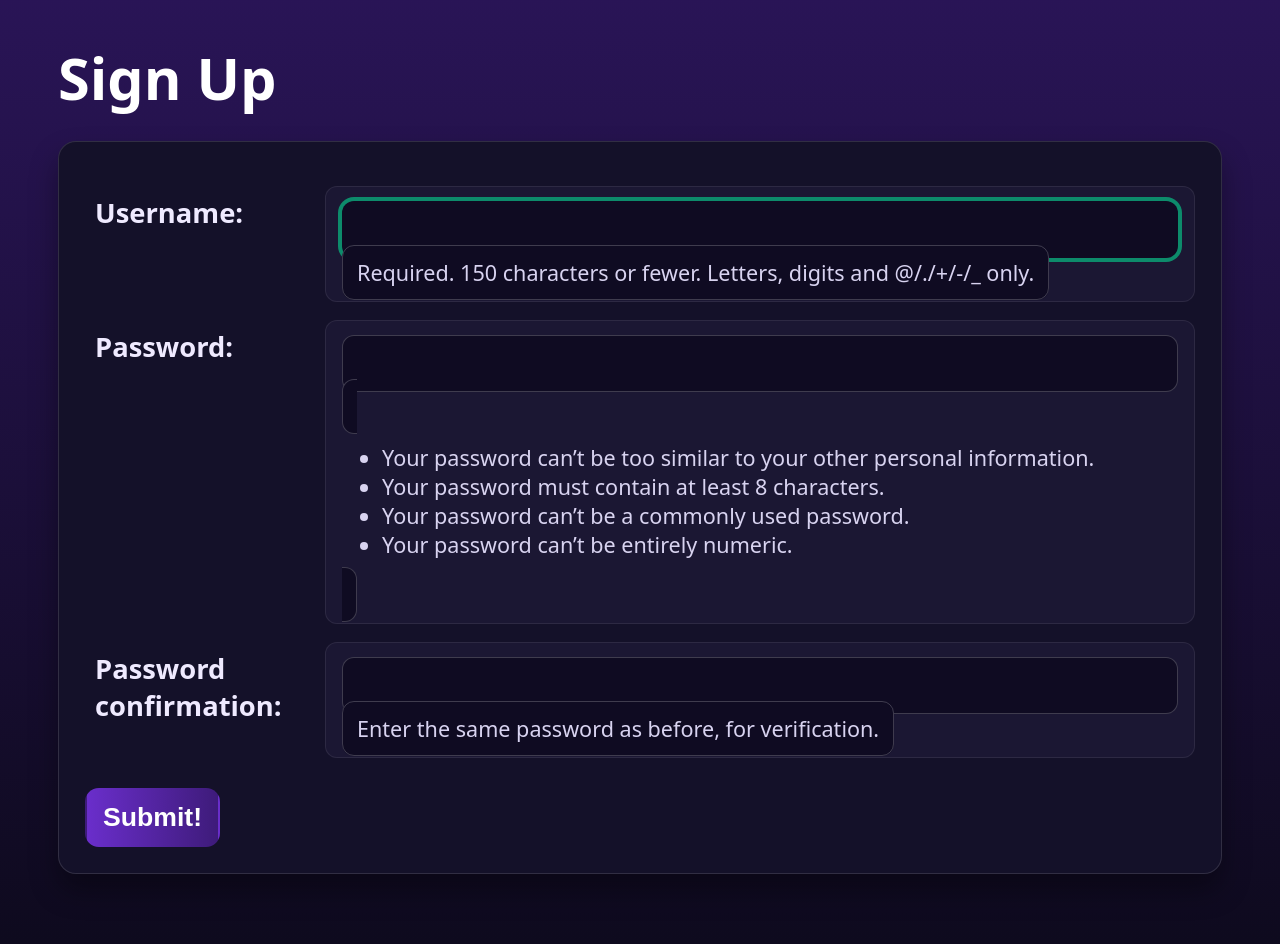
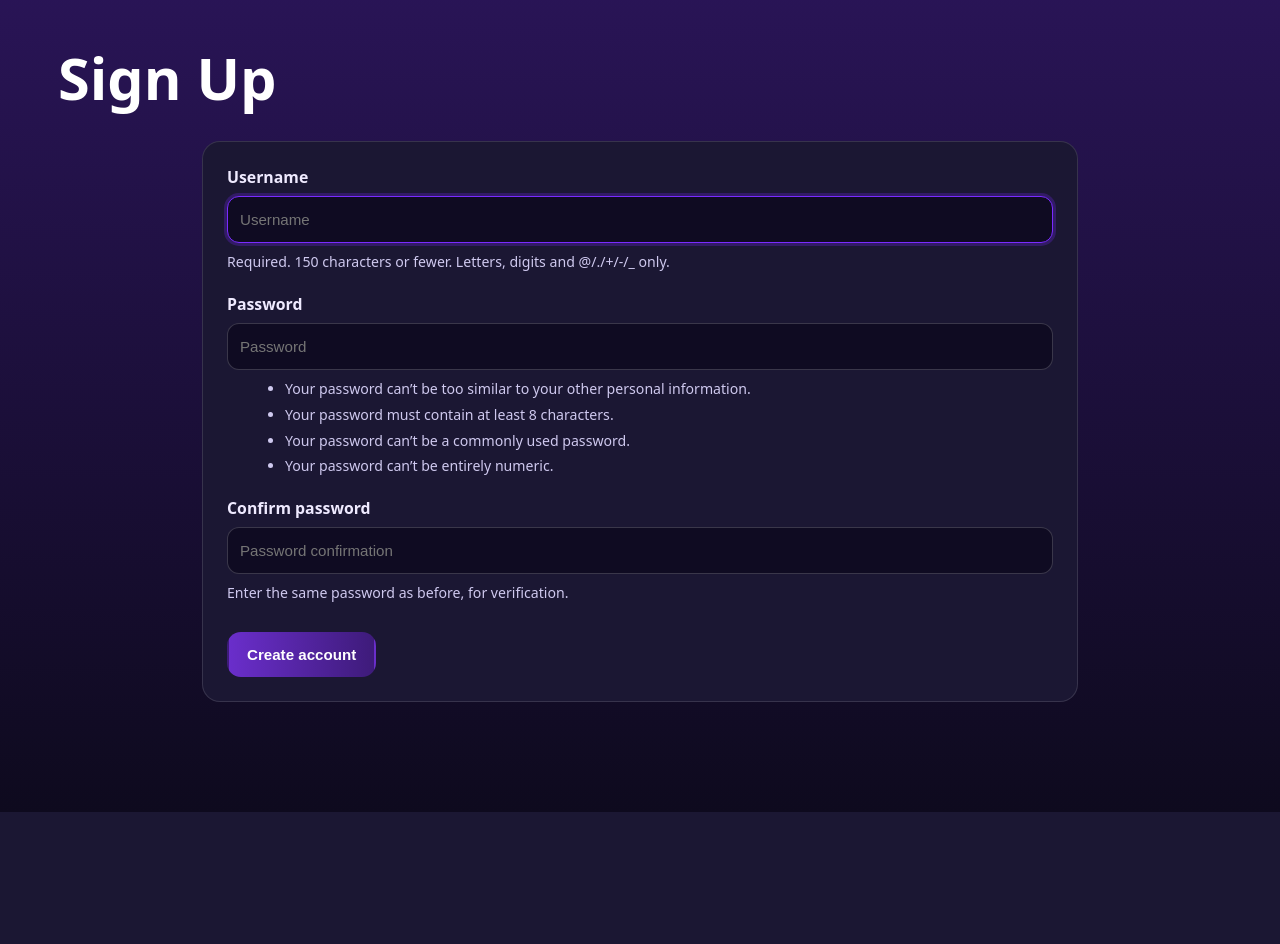
Before and after one commit to MahmoodFadhel352/PremierPredictor, a Django app: page /accounts/signup/ in a window 1280 px wide. Shown: the part 65-1009 px from the top of the page. After the commit the page ends 877 px from the top, so only its background shows below. Run offline with Django 5.2, Linux system fonts and the light colour scheme.

Commit message:
Fixed the signup page template and added a separate css for it plus added the app logo

```diff
--- /dev/null
+++ b/main_app/static/css/auth.css
@@ -0,0 +1,72 @@
+/* Auth / signup layout */
+.auth-wrap {
+  max-width: 900px;
+  margin: 0 auto 40px;
+  padding: 0 12px;
+}
+
+.auth-card {
+  background: #1b1733;
+  border: 1px solid rgba(255,255,255,0.12);
+  border-radius: 18px;
+  box-shadow: var(--card-box-shadow);
+  padding: 24px;
+}
+
+/* Fields */
+.auth-field { margin-bottom: 20px; }
+
+.auth-field label {
+  display: block;
+  font-weight: 800;
+  color: #efeaff;
+  margin-bottom: 8px;
+  font-size: 1.1rem;       /* larger label */
+}
+
+.auth-field input[type="text"],
+.auth-field input[type="password"],
+.auth-field input[type="email"] {
+  width: 100%;
+  background: #0f0b22;
+  color: #ffffff;
+  border: 1px solid rgba(255,255,255,0.18);
+  border-radius: 12px;
+  padding: 14px 12px;
+  font-size: 1.05rem;      /* readable input text */
+  outline: none;
+}
+
+.auth-field input:focus {
+  border-color: #7a2bff;
+  box-shadow: 0 0 0 3px rgba(122,43,255,0.25);
+}
+
+/* Help text (Django's ul list) */
+.auth-help {
+  margin-top: 8px;
+  color: #cfc9ef;
+  font-size: 0.98rem;
+  line-height: 1.55;
+}
+
+.auth-help ul { margin: 6px 0 0 18px; }
+.auth-help li { margin: 4px 0; }
+
+/* Errors */
+.auth-errors {
+  margin-top: 8px;
+  background: rgba(220,20,60,0.12);
+  border: 1px solid rgba(220,20,60,0.5);
+  color: #ffd9df;
+  padding: 10px 12px;
+  border-radius: 10px;
+  font-size: 0.98rem;
+}
+
+/* Submit button */
+.auth-submit {
+  margin-top: 8px;
+  font-size: 1.05rem;
+  padding: 12px 18px;
+}
--- a/main_app/templates/home.html
+++ b/main_app/templates/home.html
@@ -5,7 +5,7 @@
 {% endblock %}
 {% block content %}
 <section class="logo-container">
-  <img src="{% static 'images/teams/IMG_4182.jpg' %}" alt="Premier Predictor" />
+  <img src="{% static 'images/teams/homelogo1.png' %}" alt="Premier Predictor" />
 </section>
 {% if not user.is_authenticated %}
   <section>
--- a/main_app/templates/signup.html
+++ b/main_app/templates/signup.html
@@ -1,16 +1,70 @@
 {% extends 'base.html' %}
 {% load static %}
+
 {% block head %}
-<link rel="stylesheet" href="{% static 'css/form.css' %}" />
+<link rel="stylesheet" href="{% static 'css/auth.css' %}">
 {% endblock %}
+
 {% block content %}
-<div class="page-header">
+<section class="page-header">
   <h1>Sign Up</h1>
+</section>
+
+<div class="auth-wrap">
+  <div class="auth-card">
+    <form action="" method="post" novalidate>
+      {% csrf_token %}
+
+      {% if form.non_field_errors %}
+        <div class="auth-errors">
+          {% for e in form.non_field_errors %} <div>{{ e }}</div> {% endfor %}
+        </div>
+      {% endif %}
+
+      <!-- Username -->
+      <div class="auth-field">
+        <label for="{{ form.username.id_for_label }}">Username</label>
+        {{ form.username }}
+        {% if form.username.errors %}
+          <div class="auth-errors">
+            {% for e in form.username.errors %}<div>{{ e }}</div>{% endfor %}
+          </div>
+        {% endif %}
+        {% if form.username.help_text %}
+          <div class="auth-help">{{ form.username.help_text|safe }}</div>
+        {% endif %}
+      </div>
+
+      <!-- Password -->
+      <div class="auth-field">
+        <label for="{{ form.password1.id_for_label }}">Password</label>
+        {{ form.password1 }}
+        {% if form.password1.errors %}
+          <div class="auth-errors">
+            {% for e in form.password1.errors %}<div>{{ e }}</div>{% endfor %}
+          </div>
+        {% endif %}
+        {% if form.password1.help_text %}
+          <div class="auth-help">{{ form.password1.help_text|safe }}</div>
+        {% endif %}
+      </div>
+
+      <!-- Confirm Password -->
+      <div class="auth-field">
+        <label for="{{ form.password2.id_for_label }}">Confirm password</label>
+        {{ form.password2 }}
+        {% if form.password2.errors %}
+          <div class="auth-errors">
+            {% for e in form.password2.errors %}<div>{{ e }}</div>{% endfor %}
+          </div>
+        {% endif %}
+        {% if form.password2.help_text %}
+          <div class="auth-help">{{ form.password2.help_text|safe }}</div>
+        {% endif %}
+      </div>
+
+      <button type="submit" class="btn submit auth-submit">Create account</button>
+    </form>
+  </div>
 </div>
-{% if error_message %}<p class="red-text">{{ error_message }}</p>{% endif %}
-<form action="" method="post" class="form-container" autocomplete="off">
-  {% csrf_token %}
-  <table>{{ form.as_table }}</table>
-  <button type="submit" class="btn submit">Submit!</button>
-</form>
 {% endblock %}
--- a/main_app/views.py
+++ b/main_app/views.py
@@ -25,6 +25,8 @@ def signup(request):
         else:
             error_message = 'Invalid sign up - try again'
     form = UserCreationForm()
+    for field in form.fields.values():
+        field.widget.attrs.update({'placeholder': field.label})
     return render(request, 'signup.html', {'form': form, 'error_message': error_message})
 
 def about(request):
```
Also changed, not shown: main_app/static/images/teams/homelogo1.png (added), main_app/static/images/teams/logotype.svg (deleted).
